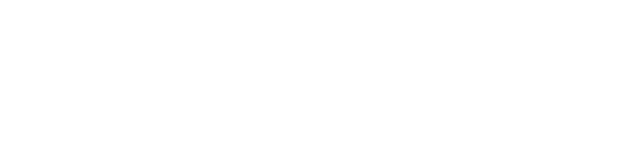
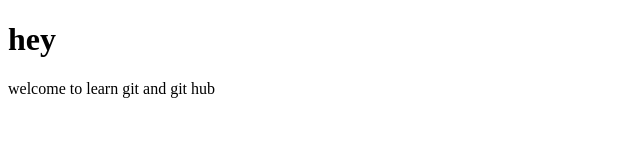
Before and after one commit to asheshgupta121git/project2, a plain HTML site: page project2/index.html in a window 1280 px wide. Shown: the whole page, without its empty margins (0-640 px from the left). Drawn offline with Linux system fonts and the light colour scheme.

Commit message:
p and h1 tag

```diff
--- a/project2/index.html
+++ b/project2/index.html
@@ -6,6 +6,7 @@
     <title>Project 2</title>
 </head>
 <body>
-
+    <h1>hey</h1>
+    <p>welcome to learn git and git hub </p>
 </body>
 </html>
```
